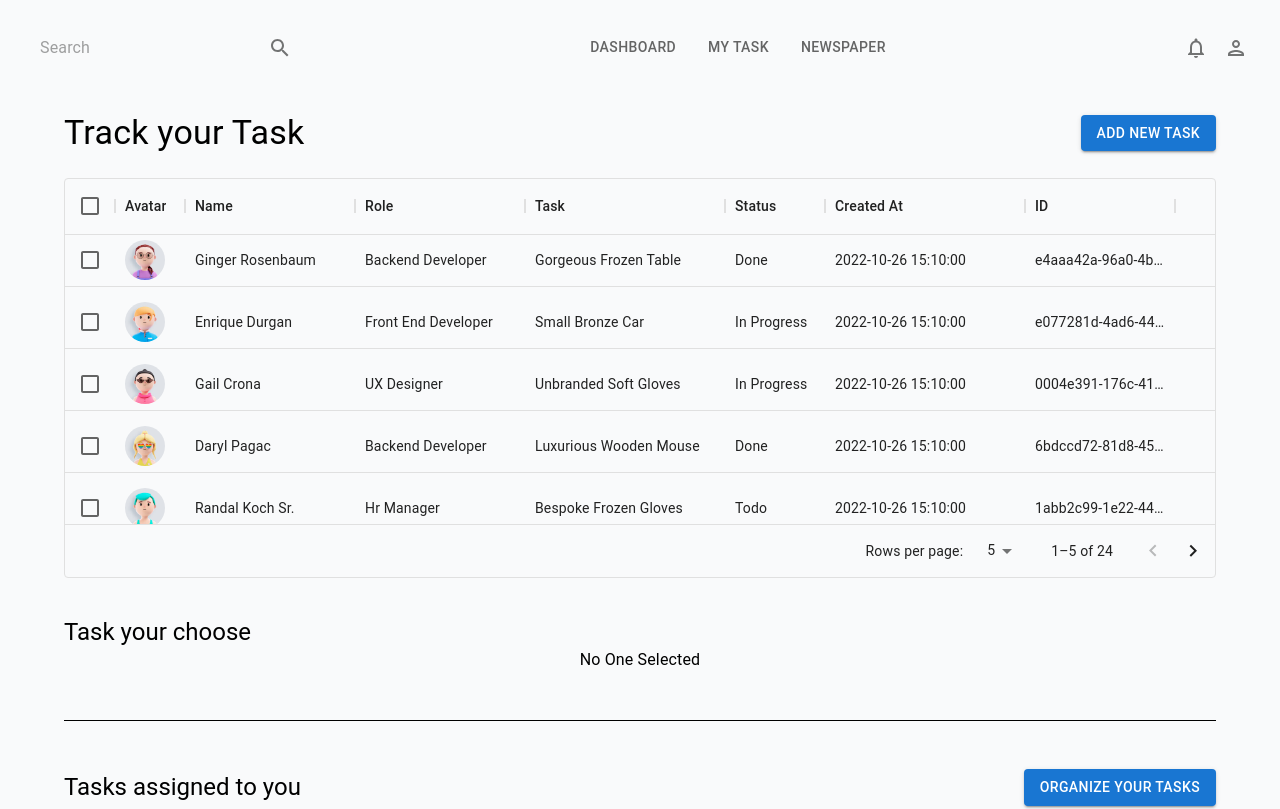
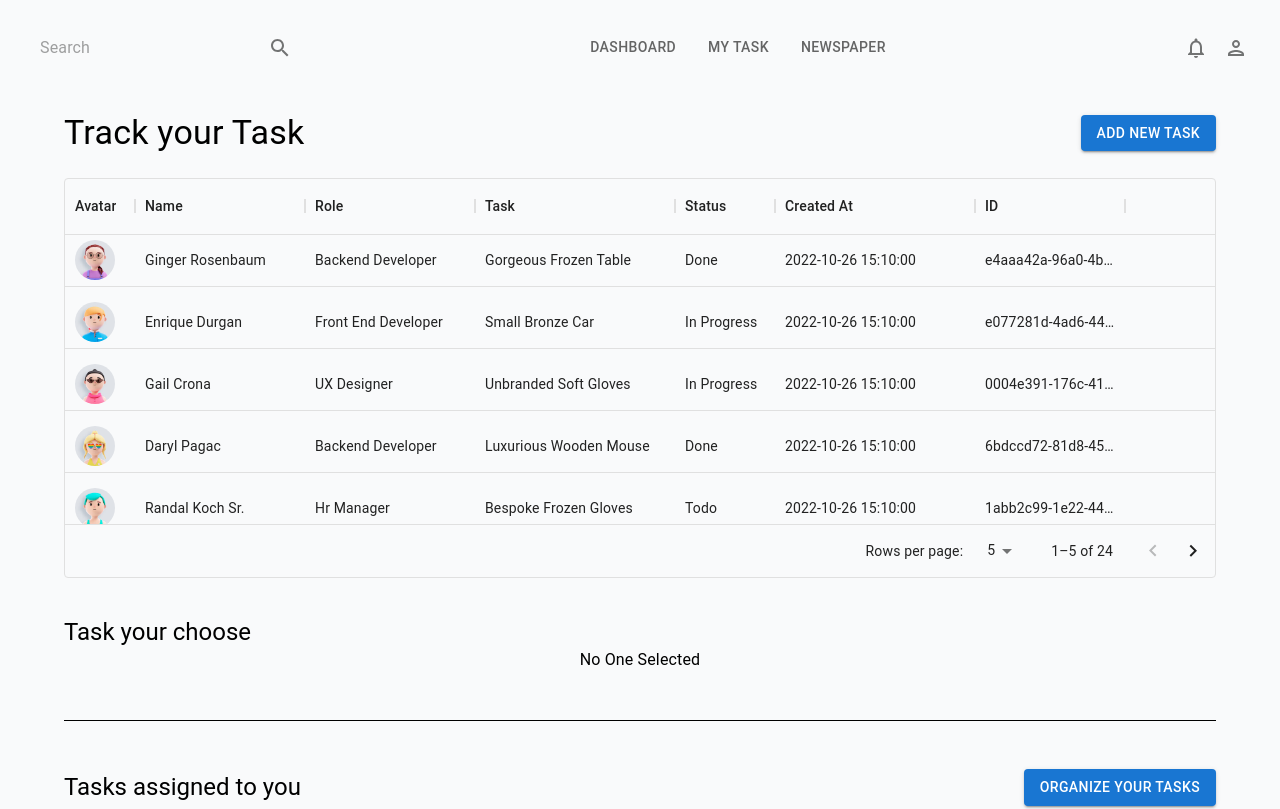
Before and after one commit to MustafaBasar471/Material-UI-React, a React (Create React App) app in the folder app-one/: page /my_task in a window 1280 px wide. Shown: the top 809 px of the page. Built offline with nearby package versions, Linux system fonts and the light colour scheme.

Commit message:
userpage v4.1

```diff
--- a/app-one/src/components/User/UserPage.jsx
+++ b/app-one/src/components/User/UserPage.jsx
@@ -21,7 +21,7 @@ const UserPage = () => {
   const [openPopUp, setOpenPopUp] = useState(false);
   const [alertPopUp, setAlertPopUp] = useState(false);
   const [selectedUser, setSelectedUser] = useState([]);
-  const [isBoxClicked, setisBoxClicked] = useState(false);
+
   const columns = [
     {
       field: "avatarUrl",
@@ -56,23 +56,16 @@ const UserPage = () => {
     { field: "id", headerName: "ID", width: 150 },
   ];
 
-  const handleCheckBoxClick = (id) => {
-    let isChecked_;
-    USERLIST.forEach((data) => {
-      if (id === data.id) {
-        isChecked_ = data.isChecked;
-        data.isChecked = !isChecked_;
-      }
-    });
-    setSelectedUser(USERLIST.filter((data) => data.isChecked === true));
-  };
-
-  const handleGlobalCheckboxClicked = () => {
-    USERLIST.forEach((data) => {
-      data.isChecked = !isBoxClicked;
-      setisBoxClicked(!isBoxClicked);
-    });
-    setSelectedUser(USERLIST.filter((data) => data.isChecked === true));
+  const handleCheckBoxClick = (e) => {
+    // USERLIST.forEach((data) => {
+    // let isChecked_;
+    //   if (id === data.id) {
+    //     isChecked_ = data.isChecked;
+    //     data.isChecked = !isChecked_;
+    //   }
+    // });
+    // setSelectedUser(USERLIST.filter((data) => data.isChecked === true));
+    setSelectedUser([e.row]);
   };
 
   return (
@@ -95,7 +88,6 @@ const UserPage = () => {
             </Button>
           </Box>
           <DataGrid
-            onColumnHeaderClick={() => handleGlobalCheckboxClicked()}
             columns={columns}
             rows={USERLIST}
             getRowId={(row) => row.id}
@@ -106,8 +98,7 @@ const UserPage = () => {
               top: params.isFirstVisible ? 0 : 5,
               bottom: params.isLastVisible ? 0 : 5,
             })}
-            checkboxSelection
-            onCellClick={(e) => handleCheckBoxClick(e.id)}
+            onCellClick={handleCheckBoxClick}
           />
         </Box>
         <AddTask openPopup={openPopUp} setOpenPopUp={setOpenPopUp}>
```
